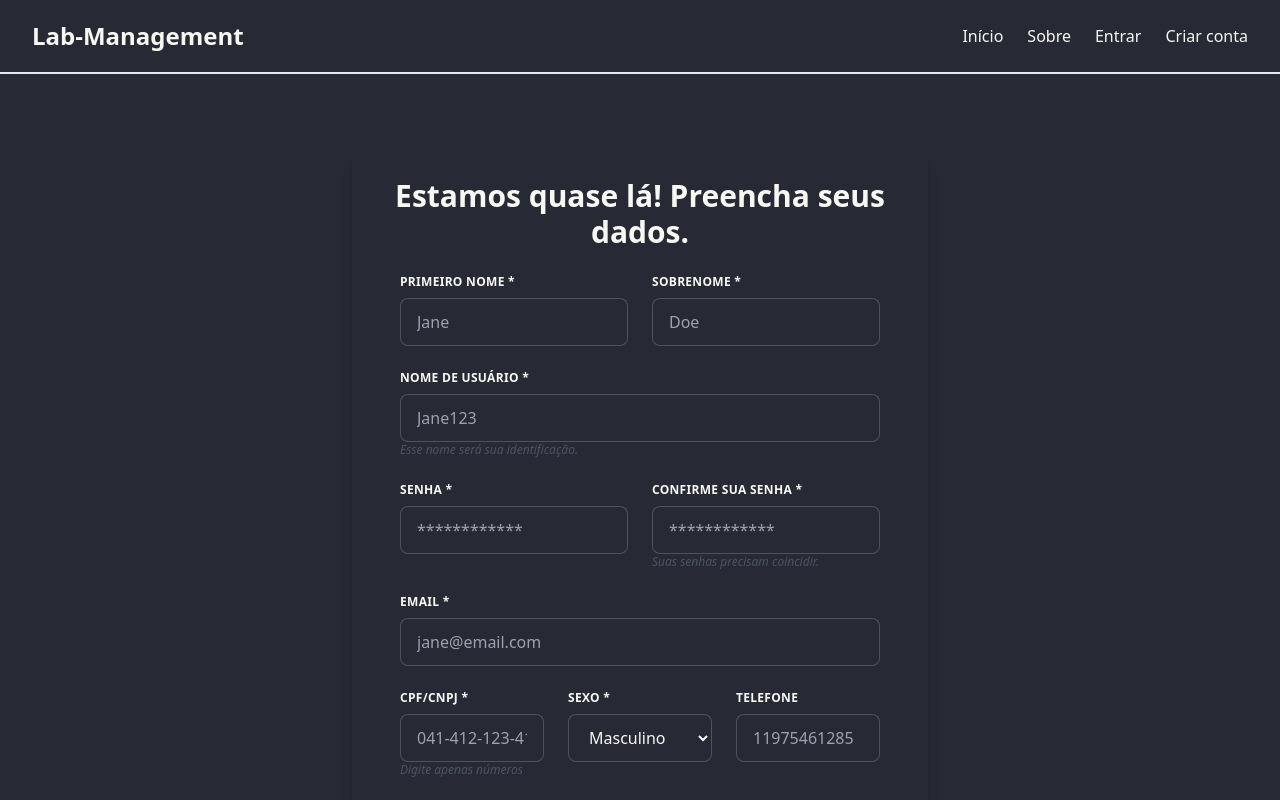
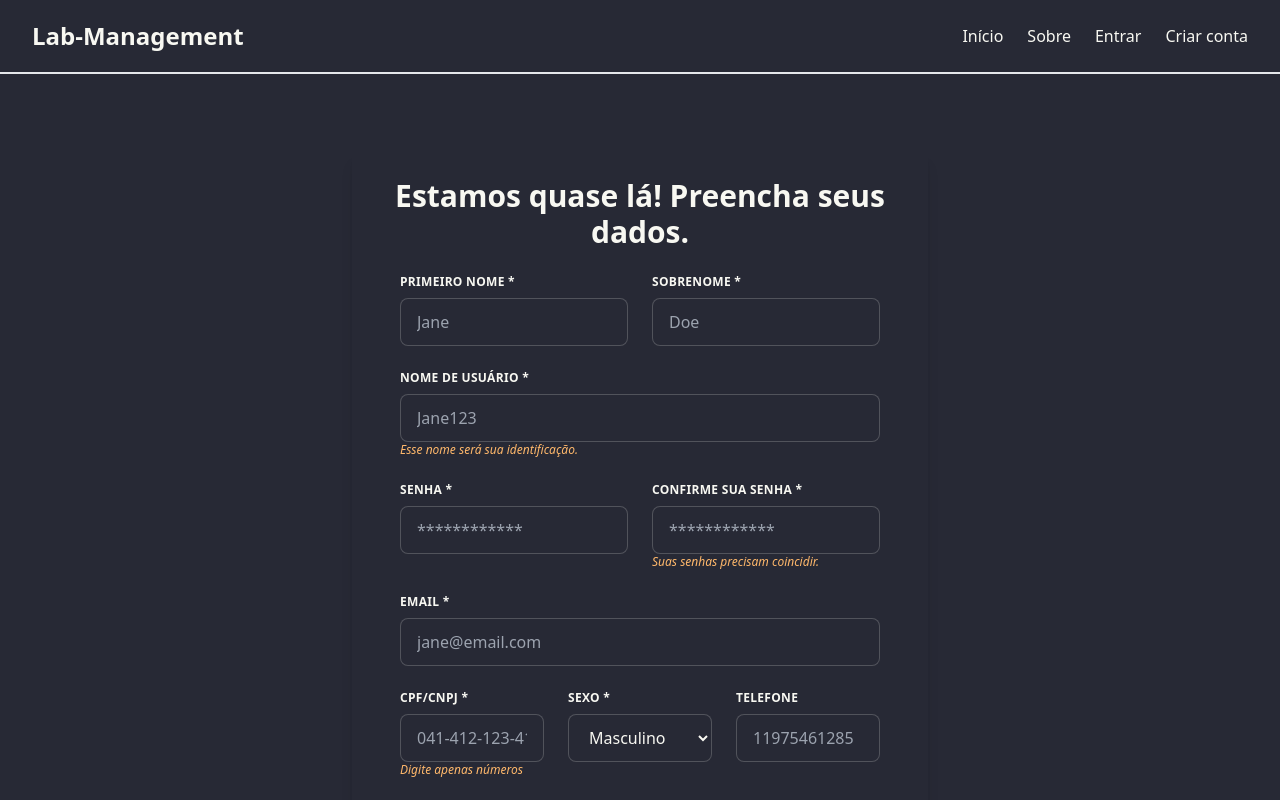
Before and after one commit to FabioVV/web-lab, a Next.js app: page /users/register in a window 1280 px wide. Shown: the top 800 px of the page. Built offline with nearby package versions, Linux system fonts and the light colour scheme; no server answers.

Commit message:
changed important texts colors

```diff
--- a/app/users/account/page.js
+++ b/app/users/account/page.js
@@ -201,7 +201,7 @@ const UserAccount = () => {
                       </div>}
                     />
                     <p id='password_errors' className="text-lightcoral text-xs italic"></p>
-                    <p className="text-gray-600 text-xs italic">Suas senhas precisam coincidir.</p>
+                    <p className="text-accent text-xs italic">Suas senhas precisam coincidir.</p>
                   </div>
                 </div> */}
 
@@ -240,7 +240,7 @@ const UserAccount = () => {
                         <strong className="font-bold">* {message}</strong>
                       </div>}
                     />
-                    <p className="text-gray-600 text-xs italic">Digite apenas números</p>
+                    <p className="text-accent text-xs italic">Digite apenas números</p>
                   </div>
                   <div className="w-full md:w-1/3 px-3 mb-6 md:mb-0">
                     <label className="block uppercase tracking-wide text-xs font-bold mb-2" htmlFor="sex">
--- a/app/users/register/page.js
+++ b/app/users/register/page.js
@@ -145,7 +145,7 @@ const RegisterUser = () => {
                       {...register("username", { required: "Campo obrigatório.", maxLength:{value:25, message:'Máximo de 25 caracteres'}, minLength:{value:5, message:'Necessita no minímo 5 caracteres '}, onChange: (e) => {setUser({...user, username:e.target.value})}, })}
 
                     />
-                    <p className="text-gray-600 text-xs italic">Esse nome será sua identificação.</p>
+                    <p className="text-accent text-xs italic">Esse nome será sua identificação.</p>
 
                     <ErrorMessage
                       errors={errors}
@@ -182,7 +182,7 @@ const RegisterUser = () => {
                     <input  className="input input-bordered w-full max-w" id="password_confirmation" type="password" placeholder="************" name='password_confirmation'
                       {...register("password_confirmation", { required: "Campo obrigatório.", minLength:{value:6, message:'Necessita no minímo 6 caracteres '}, onChange: (e) => {setUser({...user, password_confirmation:e.target.value})}, })}
                     />
-                      <p className="text-gray-600 text-xs italic">Suas senhas precisam coincidir.</p>
+                      <p className="text-accent text-xs italic">Suas senhas precisam coincidir.</p>
 
                     <ErrorMessage
                       errors={errors}
@@ -231,7 +231,7 @@ const RegisterUser = () => {
                         <strong className="font-bold">* {message}</strong>
                       </div>}
                     />
-                    <p className="text-gray-600 text-xs italic">Digite apenas números</p>
+                    <p className="text-accent text-xs italic">Digite apenas números</p>
                   </div>
                   <div className="w-full md:w-1/3 px-3 mb-6 md:mb-0">
                     <label className="block uppercase tracking-wide text-xs font-bold mb-2" htmlFor="sex">
--- a/utils/popup.jsx
+++ b/utils/popup.jsx
@@ -151,7 +151,7 @@ const Popup = ({isVisible, onClose}) => {
                     </label>
                     <input  className="appearance-none block w-full bg-gray-200 text-gray-700 border border-gray-200 rounded py-3 px-4 leading-tight focus:outline-none focus:bg-white focus:border-gray-500" id="password_confirmation" type="password" placeholder="************" name='password_confirmation'/>
                     <p id='password_errors' className="text-lightcoral text-xs italic"></p>
-                    <p className="text-gray-600 text-xs italic">Suas senhas precisam coincidir.</p>
+                    <p className="text-accent text-xs italic">Suas senhas precisam coincidir.</p>
                   </div>
                 </div>
 
@@ -170,7 +170,7 @@ const Popup = ({isVisible, onClose}) => {
                       CPF/CNPJ
                     </label>
                     <input  className="appearance-none block w-full bg-gray-200 text-gray-700 border border-gray-200 rounded py-3 px-4 leading-tight focus:outline-none focus:bg-white focus:border-gray-500" id="cpf_cnpj" type="text" placeholder="041-412-123-41" name='cpf_cnpj'/>
-                    <p className="text-gray-600 text-xs italic">Digite apenas números</p>
+                    <p className="text-accent text-xs italic">Digite apenas números</p>
                   </div>
                   <div className="w-full md:w-1/3 px-3 mb-6 md:mb-0">
                     <label className="block uppercase tracking-wide text-xs font-bold mb-2" htmlFor="sex">
```
Also changed, not shown: pages/api/auth/[...nextauth].js (line endings or trailing spaces).
